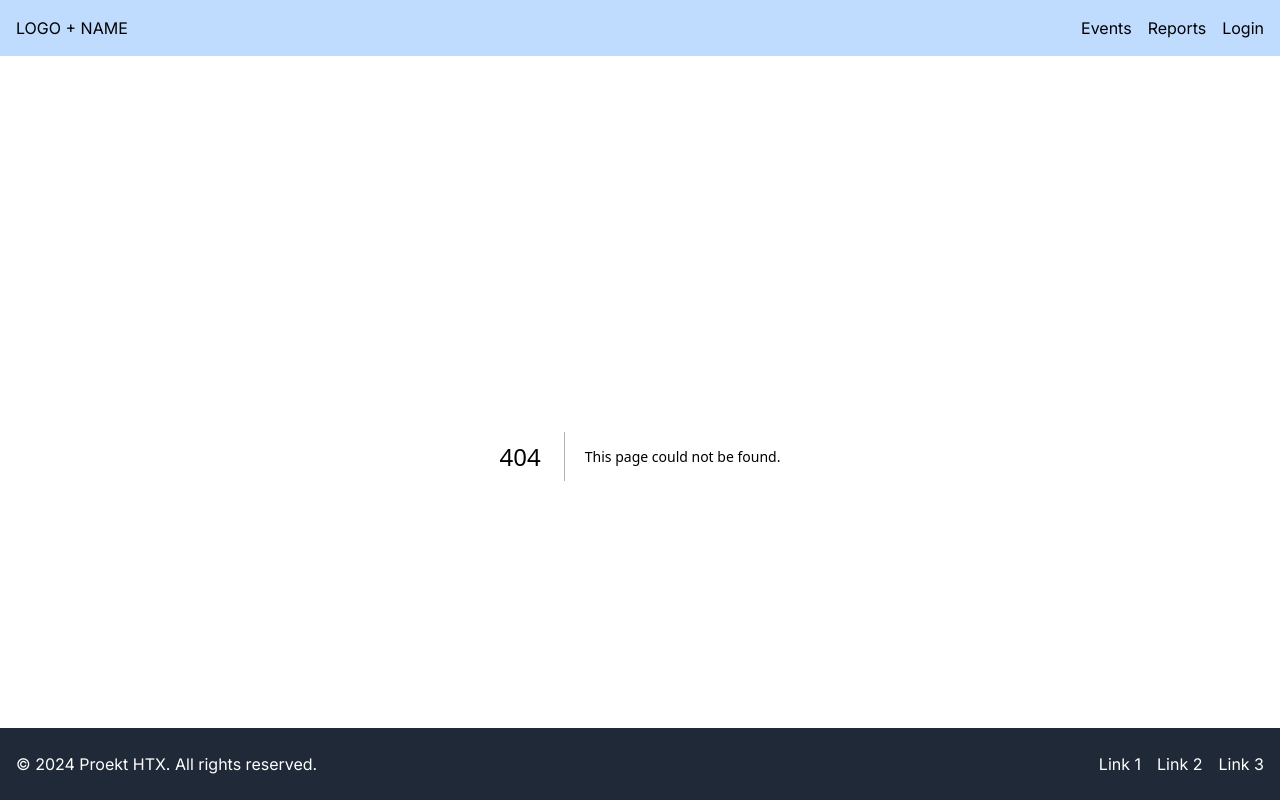
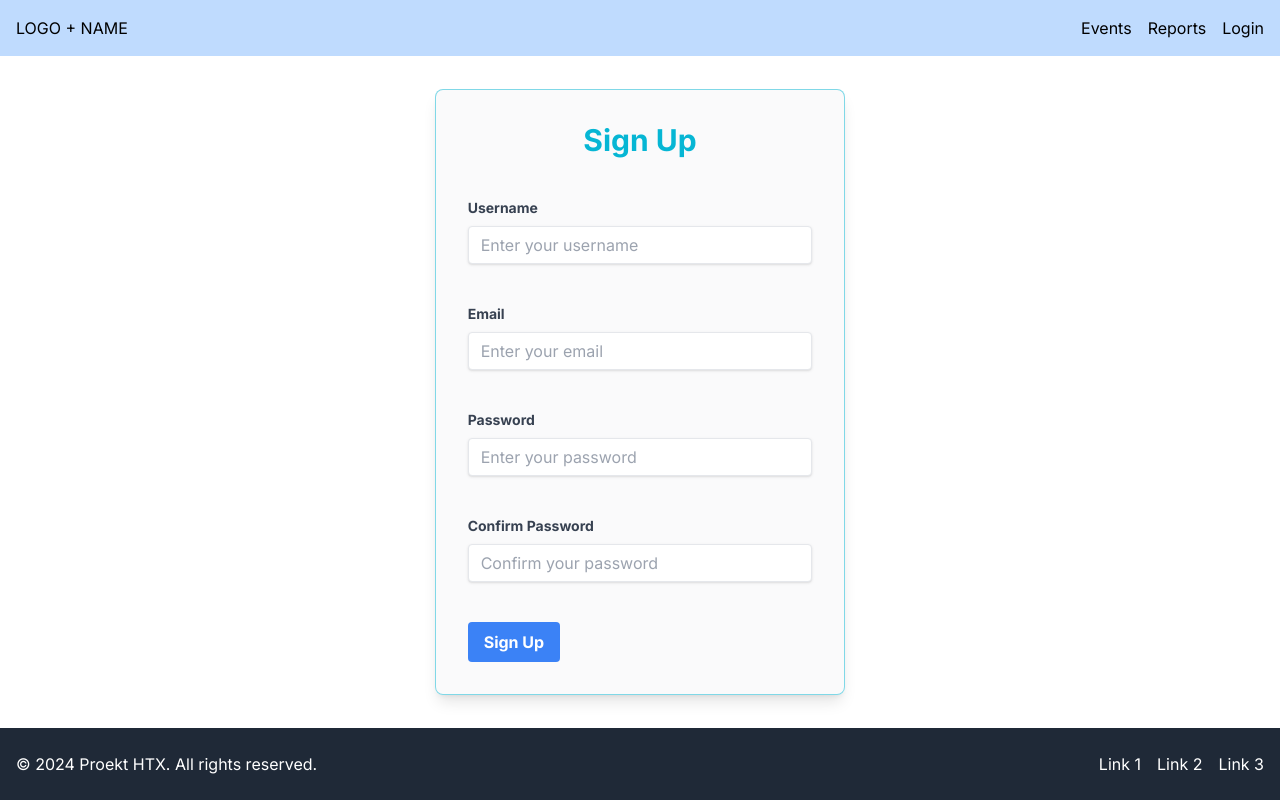
Before and after one commit to krsultov/CtrlAltDefeat-HTX, a Next.js app in the folder ctrlaltdefeat-htx/: page /signup in a window 1280 px wide. Before the commit this address had no page. Built offline with nearby package versions, Linux system fonts and the light colour scheme.

Commit message:
sign up form

```diff
--- /dev/null
+++ b/ctrlaltdefeat-htx/app/signup/page.js
@@ -0,0 +1,78 @@
+ "use client"
+import React from 'react';
+import { useForm } from 'react-hook-form';
+
+const SignUpForm = () => {
+  const { register, handleSubmit, formState: { errors } } = useForm();
+  const onSubmit = data => console.log(data); // Handle form submission
+
+  return (
+    <div className="flex justify-center items-center h-full w-full md:max-w-md mx-auto">
+      <form onSubmit={handleSubmit(onSubmit)} className="flex flex-col bg-gray-200/20 justify-between space-y-10 rounded-lg shadow-lg p-8 text-gray-600 border border-cyan-500/50 w-full md:w-11/12">
+      <h1 className="text-3xl font-bold text-center text-cyan-500 ">Sign Up</h1>
+        <div className="mb-4">
+          <label className="block text-gray-700 text-sm font-bold mb-2" htmlFor="username">
+            Username
+          </label>
+          <input
+            {...register("username", { required: 'Username is required' })}
+            type="text"
+            id="username"
+            placeholder="Enter your username"
+            className={`shadow appearance-none border rounded w-full py-2 px-3 text-gray-700 leading-tight focus:outline-none focus:shadow-outline ${errors.username ? 'border-red-500' : ''}`}
+          />
+          {errors.username && <p className="text-red-500 text-xs italic">{errors.username.message}</p>}
+        </div>
+        <div className="mb-4">
+          <label className="block text-gray-700 text-sm font-bold mb-2" htmlFor="email">
+            Email
+          </label>
+          <input
+            {...register("email", { required: 'Email is required', pattern: { value: /^\S+@\S+$/i, message: 'Invalid email address' } })}
+            type="email"
+            id="email"
+            placeholder="Enter your email"
+            className={`shadow appearance-none border rounded w-full py-2 px-3 text-gray-700 leading-tight focus:outline-none focus:shadow-outline ${errors.email ? 'border-red-500' : ''}`}
+          />
+          {errors.email && <p className="text-red-500 text-xs italic">{errors.email.message}</p>}
+        </div>
+        <div className="mb-4">
+          <label className="block text-gray-700 text-sm font-bold mb-2" htmlFor="password">
+            Password
+          </label>
+          <input
+            {...register("password", { required: 'Password is required', minLength: { value: 6, message: 'Password must be at least 6 characters long' } })}
+            type="password"
+            id="password"
+            placeholder="Enter your password"
+            className={`shadow appearance-none border rounded w-full py-2 px-3 text-gray-700 leading-tight focus:outline-none focus:shadow-outline ${errors.password ? 'border-red-500' : ''}`}
+          />
+          {errors.password && <p className="text-red-500 text-xs italic">{errors.password.message}</p>}
+        </div>
+        <div className="mb-6">
+          <label className="block text-gray-700 text-sm font-bold mb-2" htmlFor="confirmPassword">
+            Confirm Password
+          </label>
+          <input
+            {...register("confirmPassword", { required: 'Please confirm your password', validate: value => value === password || 'The passwords do not match' })}
+            type="password"
+            id="confirmPassword"
+            placeholder="Confirm your password"
+            className={`shadow appearance-none border rounded w-full py-2 px-3 text-gray-700 leading-tight focus:outline-none focus:shadow-outline ${errors.confirmPassword ? 'border-red-500' : ''}`}
+          />
+          {errors.confirmPassword && <p className="text-red-500 text-xs italic">{errors.confirmPassword.message}</p>}
+        </div>
+        <div className="flex items-center justify-between">
+          <button
+            type="submit"
+            className="bg-blue-500 hover:bg-blue-700 text-white font-bold py-2 px-4 rounded focus:outline-none focus:shadow-outline"
+          >
+            Sign Up
+          </button>
+        </div>
+      </form>
+    </div>
+  );
+};
+
+export default SignUpForm;
```
